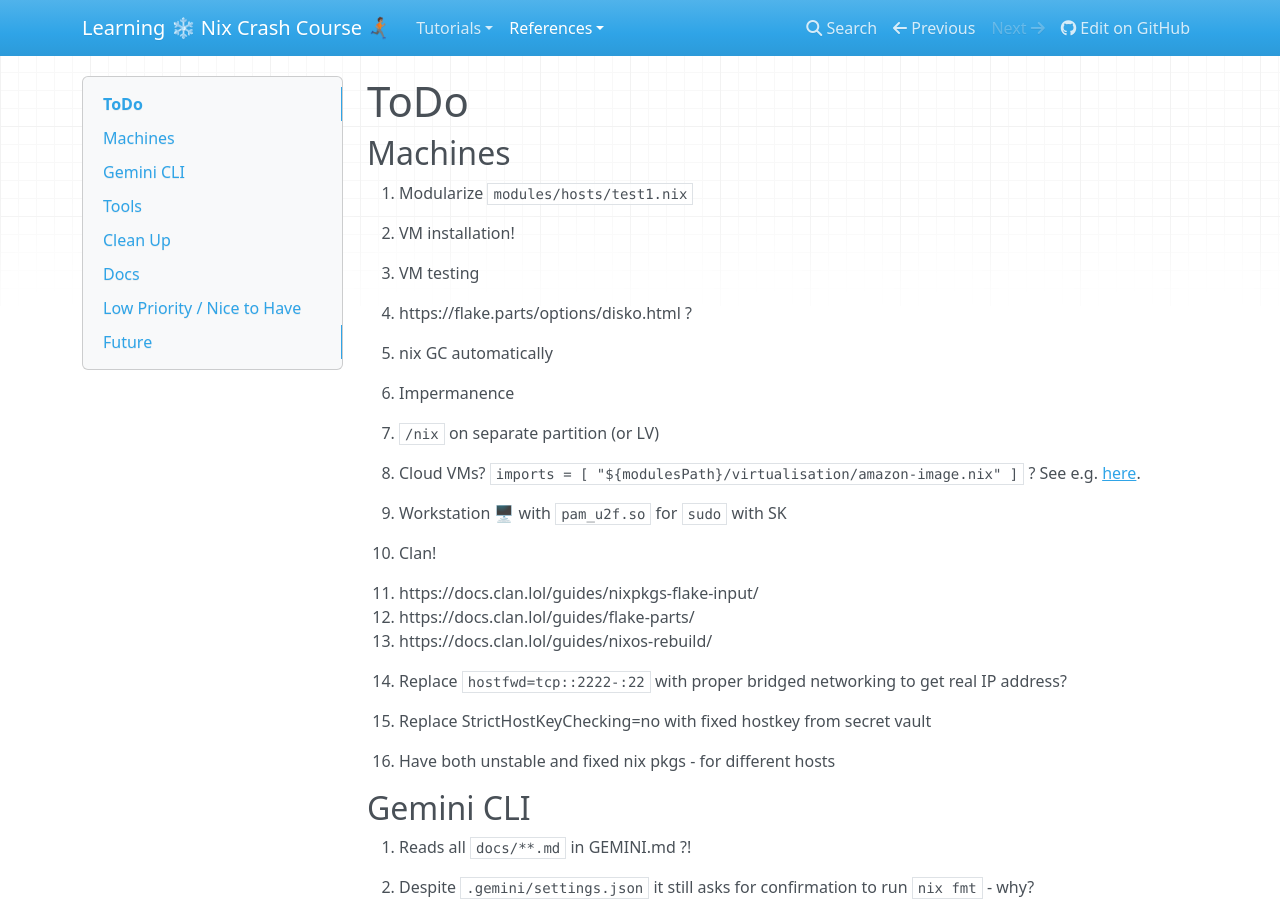
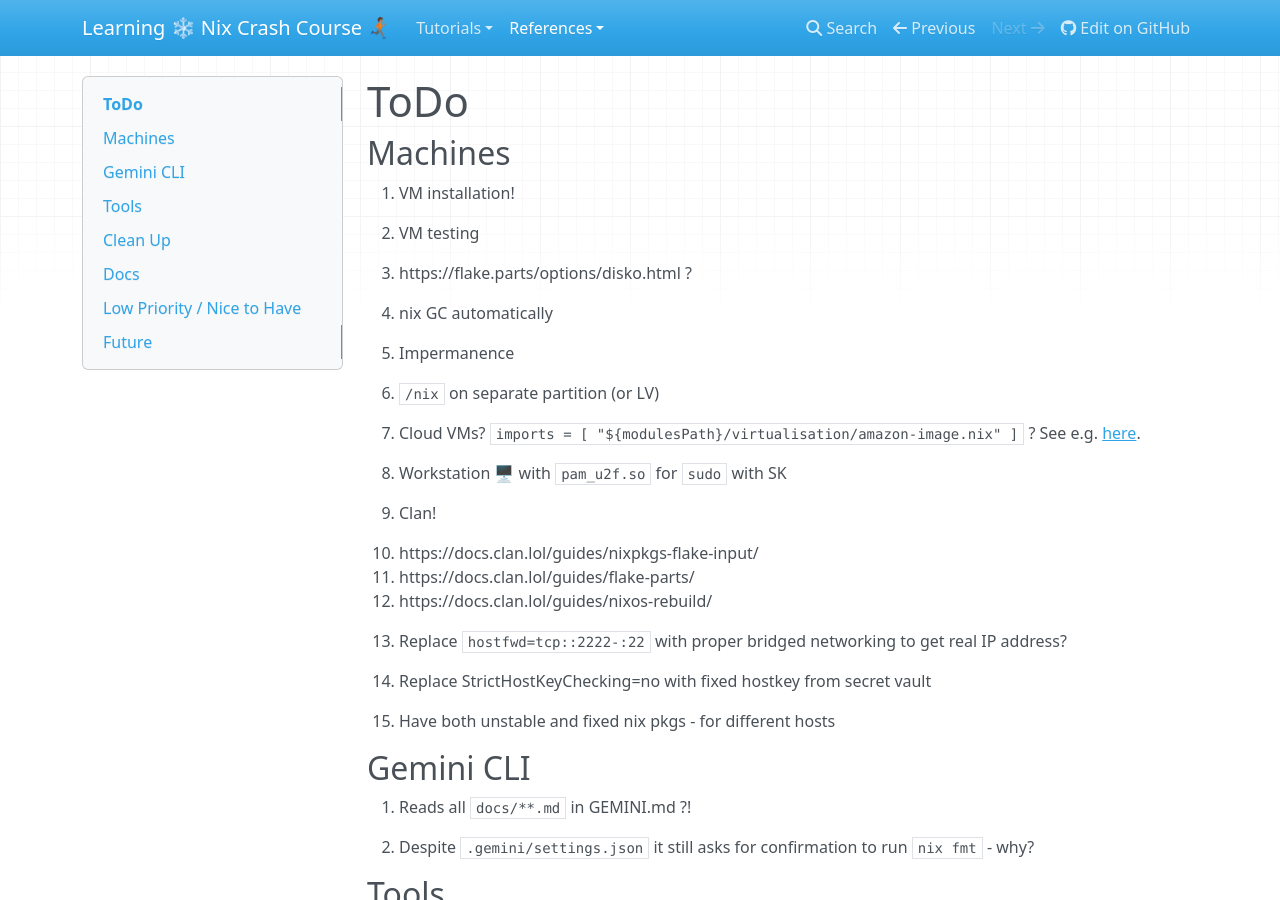
Before and after one commit to vorburger/nixfiles, an MkDocs documentation site: the page built from docs/docs/ToDo.md, in a window 1280 px wide and 900 px high. Built offline with MkDocs 1.6.1, drawn with Linux system fonts in a browser that asks for light colours; nearby versions of some CDN libraries.

```diff
--- a/docs/docs/ToDo.md
+++ b/docs/docs/ToDo.md
@@ -1,8 +1,6 @@
 # ToDo
 
 ## Machines
-
-1. Modularize `modules/hosts/test1.nix`
 
 1. VM installation!
 
```
Also changed, not shown: 2 other files.
